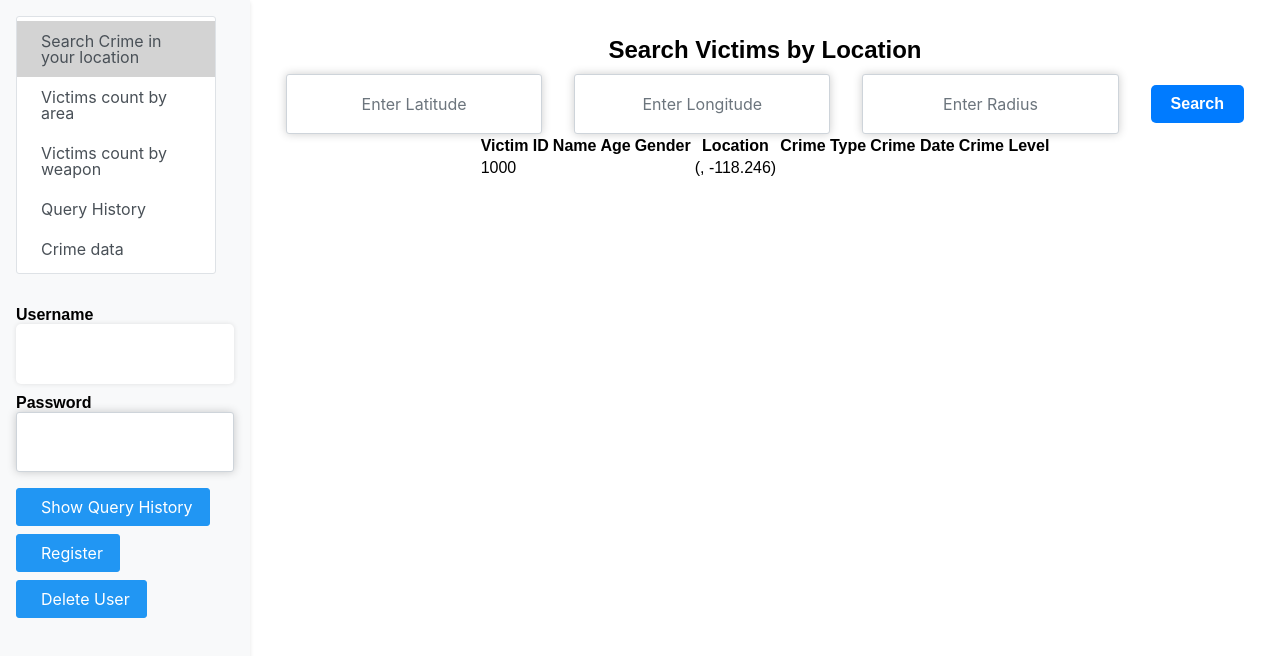
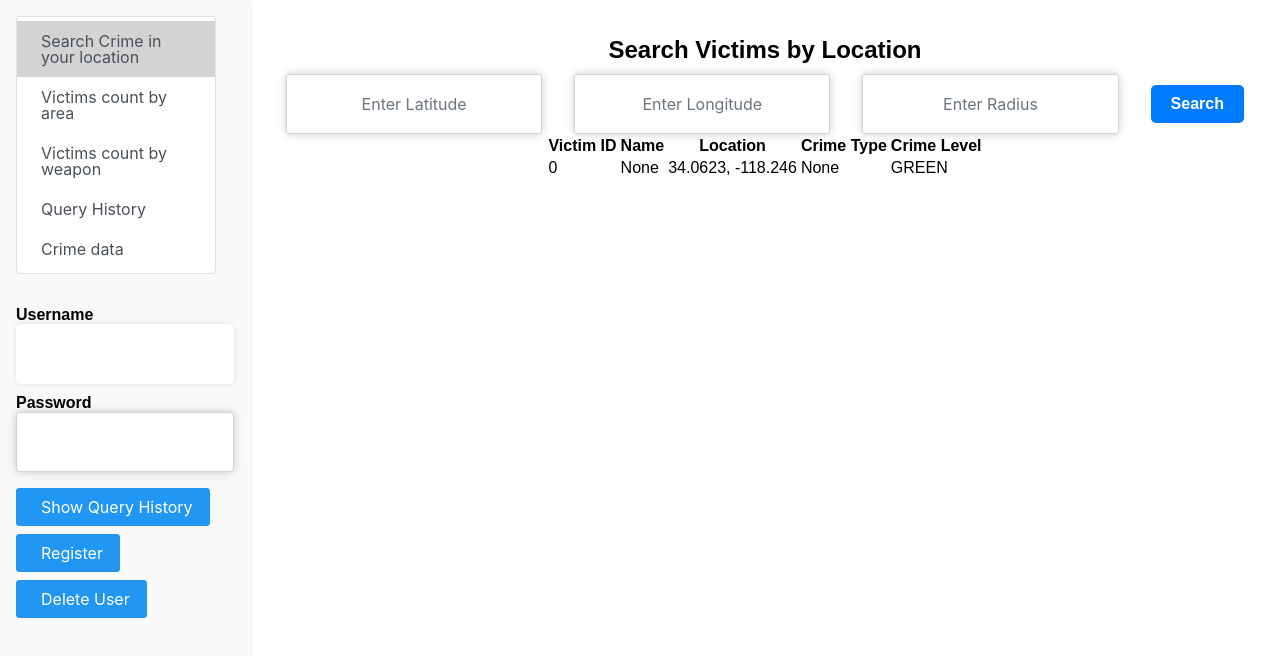
Before and after one commit to cs411-alawini/sp23-cs411-team116-team116, a React (Create React App) app in the folder frontend/: page / in a window 1280 px wide. Shown: the top 656 px of the page. Built offline with nearby package versions, Linux system fonts and the light colour scheme.

Commit message:
Added data

```diff
--- a/frontend/src/App.js
+++ b/frontend/src/App.js
@@ -17,8 +17,8 @@ import Axios from 'axios';
 
 function App() {
 
-  const backendAddress = "http://localhost:3002"
-  // const backendAddress = "https://whhuang4-bug-free-acorn-9v4456g9pjqf9rpg-3002.preview.app.github.dev"
+  // const backendAddress = "http://localhost:3002"
+  const backendAddress = "https://premdhoot-musical-giggle-xrqw645j6g62ppp5-3002.preview.app.github.dev"
 
 
   // page status, 0 = MainPage, 1 = Victims by Areas, 2 = Victims by Weapons, 3 = Query History, 4 = Crime Data
--- a/frontend/src/MainPage/MainPage.js
+++ b/frontend/src/MainPage/MainPage.js
@@ -25,7 +25,10 @@ function MainPage(props) {
         Crime_Level: 'GREEN',
       });
 
+    const [loading, setLoading] = useState(false);
+
     const getSearchData = (userId, latitude, longitude, radius) => {
+        setLoading(true)
         const queryUrl = props.backendAddress + '/api/mainpage/get';
         Axios.get(queryUrl, {
             headers: {
@@ -36,28 +39,30 @@ function MainPage(props) {
             }
             })
             .then(function(response) {
-                console.log(response.data); // Handle the response data
-                const [wp1, wp2, wp3] = response.data.Most_Common_Weapon_Type ? response.data.Most_Common_Weapon_Type.split(';') : ['', '', ''];
-                const [ct1, ct2, ct3] = response.data.Most_Common_Crime_Type ? response.data.Most_Common_Crime_Type.split(';') : ['', '', ''];
-
+                console.log("response.data",response.data); // Handle the response data
+                const [wp1, wp2, wp3] = response.data[0].Most_Common_Weapon_Type ? response.data[0].Most_Common_Weapon_Type.split(';') : ['', '', ''];
+                const [ct1, ct2, ct3] = response.data[0].Most_Common_Crime_Type ? response.data[0].Most_Common_Crime_Type.split(';') : ['', '', ''];
+                console.log(response.data[0].Query_ID)
                 setQuery({
-                    Query_ID: response.data.Query_ID,
-                    User: response.data.User,
-                    LAT: response.data.LAT,
-                    LON: response.data.LON,
-                    Radius: response.data.Radius,
+                    Query_ID: response.data[0].Query_ID,
+                    User: response.data[0].User,
+                    LAT: response.data[0].LAT,
+                    LON: response.data[0].LON,
+                    Radius: response.data[0].Radius,
                     Weapon1: wp1,
                     Weapon2: wp2,
                     Weapon3: wp3,
                     Crime_Type1: ct1,
                     Crime_Type2: ct2,
                     Crime_Type3: ct3,
-                    Crime_Count: response.data.Crime_Count,
-                    Crime_Level: response.data.Crime_Level,
+                    Crime_Count: response.data[0].Crime_Count,
+                    Crime_Level: response.data[0].Crime_Level,
                   });
+                setLoading(false)
             })
             .catch(function(error) {
                 console.error(error); // Handle the error
+                setLoading(false)
             });
     }
 
@@ -68,8 +73,12 @@ function MainPage(props) {
         getSearchData(props.userInfo.user_name, latitude, longitude, radius);
     }
 
-    // access example of query
-    // const tmp = query.Weapon1
+    useEffect(() => {
+    // This will run every time the `query` state changes
+    console.log(query.LAT)
+    console.log('Query updated:', query);
+  }, [query]);
+
     return (
         <div className="SearchVictim">
           <div className="title">Search Victims by Location</div>
@@ -86,26 +95,20 @@ function MainPage(props) {
                 <tr>
                   <th>Victim ID</th>
                   <th>Name</th>
-                  <th>Age</th>
-                  <th>Gender</th>
                   <th>Location</th>
                   <th>Crime Type</th>
-                  <th>Crime Date</th>
                   <th>Crime Level</th>
                 </tr>
               </thead>
               <tbody>
-              <tr key={query.id}>
-                <td>{query.Radius}</td>
-                <td>{query.name}</td>
-                <td>{query.age}</td>
-                <td>{query.gender}</td>
-                <td>({}, {query.LON})</td>
-                <td>{query.crimeType}</td>
-                <td>{query.crimeDate}</td>
-                <td>{query.crimeLevel}</td>
-              </tr>
-          </tbody>
+                <tr key={query.Query_ID}>
+                  <td>{query.Query_ID}</td>
+                  <td>{query.User || 'None'}</td>
+                  <td>{query.LAT ? `${query.LAT}, ${query.LON}` : 'None'}</td>
+                  <td>{query.Crime_Type1 || 'None'}</td>
+                  <td>{query.Crime_Level || 'None'}</td>
+                </tr>
+              </tbody>
         </table>
       </div>
     </div>
```
Also changed, not shown: 1 other file (tests, documents, lock files or other folders).
